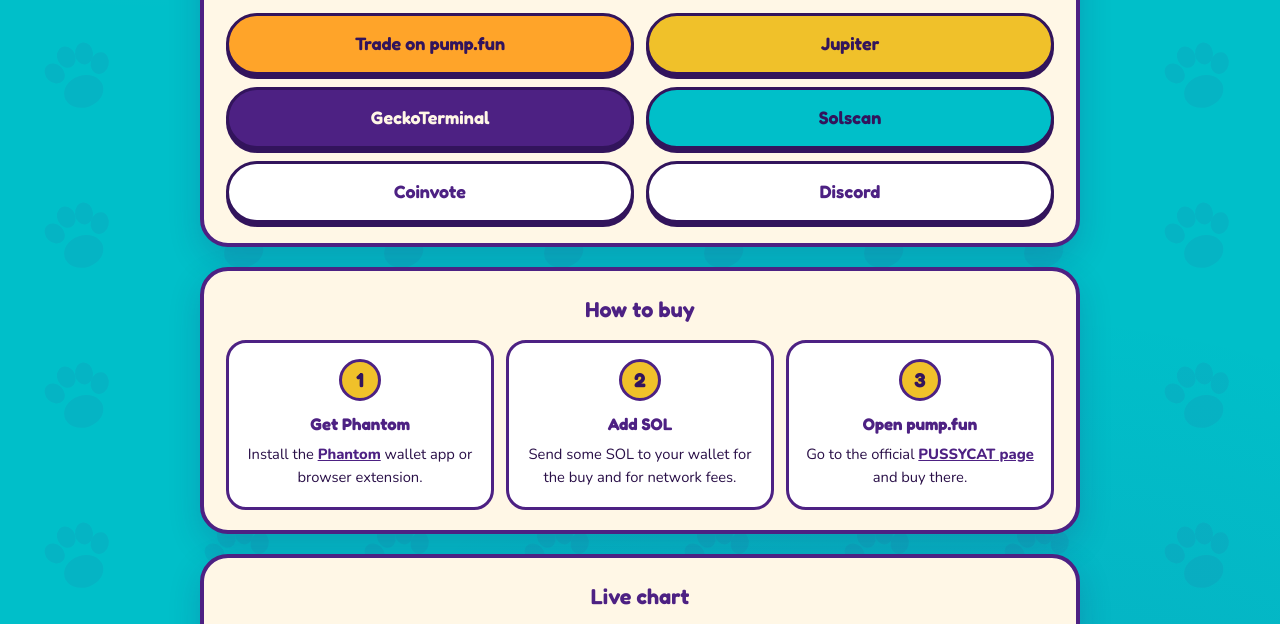
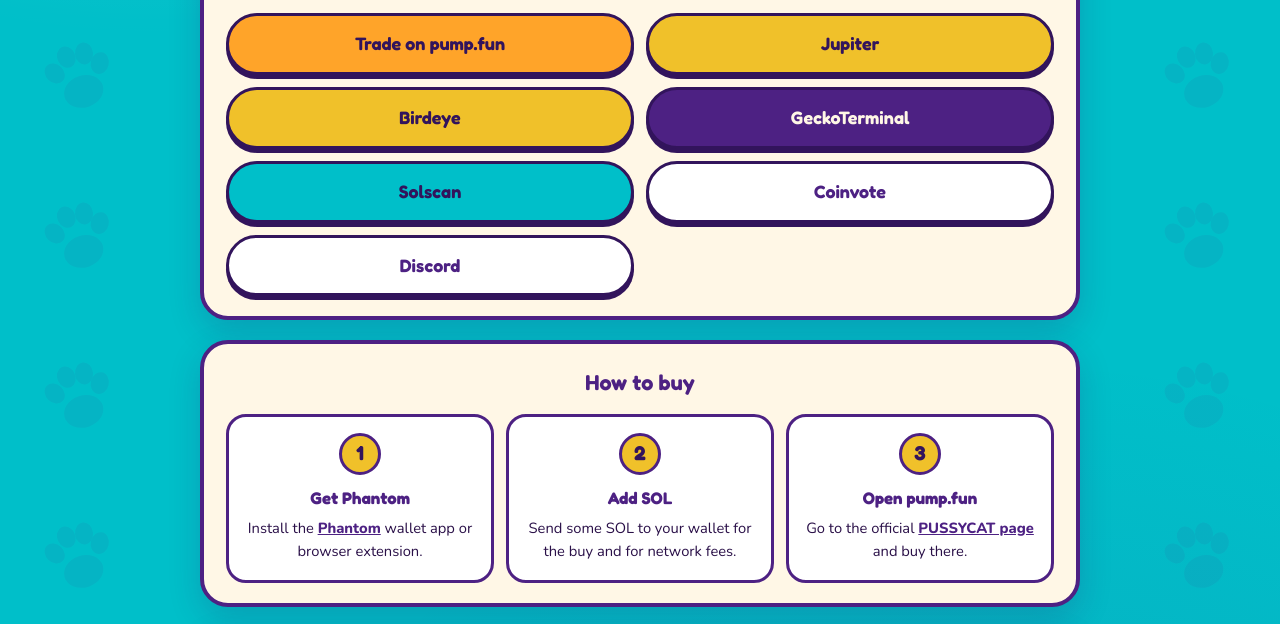
Before and after one commit to pussycat-sol/pussycat-sol.github.io, a plain HTML site: page index.html in a window 1280 px wide. Shown: the part 954-1578 px from the top of the page. Drawn offline with Linux system fonts and the light colour scheme.

Commit message:
Add Birdeye link

```diff
--- a/index.html
+++ b/index.html
@@ -59,6 +59,7 @@
       <div class="actions">
         <a class="btn btn-buy" href="https://pump.fun/coin/5hpvw69tjLrRHW5Ds79VAK1jxFQG9mq8U3qXbJchG4WA" target="_blank" rel="noopener noreferrer">Trade on pump.fun</a>
         <a class="btn btn-jup" href="https://jup.ag/tokens/5hpvw69tjLrRHW5Ds79VAK1jxFQG9mq8U3qXbJchG4WA" target="_blank" rel="noopener noreferrer">Jupiter</a>
+        <a class="btn btn-jup" href="https://birdeyeterminal.com/solana/token/5hpvw69tjLrRHW5Ds79VAK1jxFQG9mq8U3qXbJchG4WA" target="_blank" rel="noopener noreferrer">Birdeye</a>
         <a class="btn btn-chart" href="https://www.geckoterminal.com/solana/tokens/5hpvw69tjLrRHW5Ds79VAK1jxFQG9mq8U3qXbJchG4WA" target="_blank" rel="noopener noreferrer">GeckoTerminal</a>
         <a class="btn btn-scan" href="https://solscan.io/token/5hpvw69tjLrRHW5Ds79VAK1jxFQG9mq8U3qXbJchG4WA" target="_blank" rel="noopener noreferrer">Solscan</a>
         <a class="btn btn-vote" href="https://coinvote.cc/coin/PUSSYCAT" target="_blank" rel="noopener noreferrer">Coinvote</a>
```
